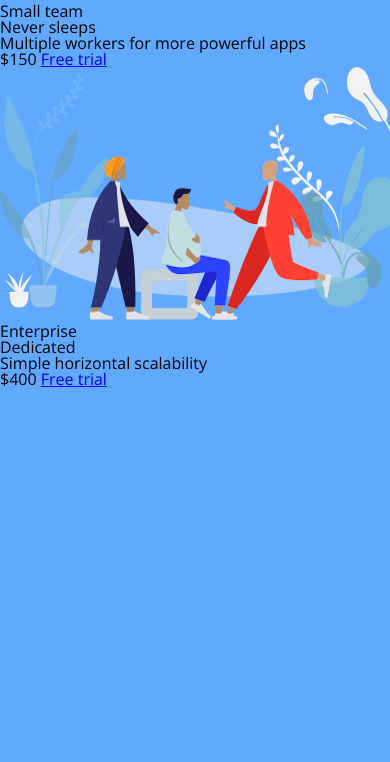
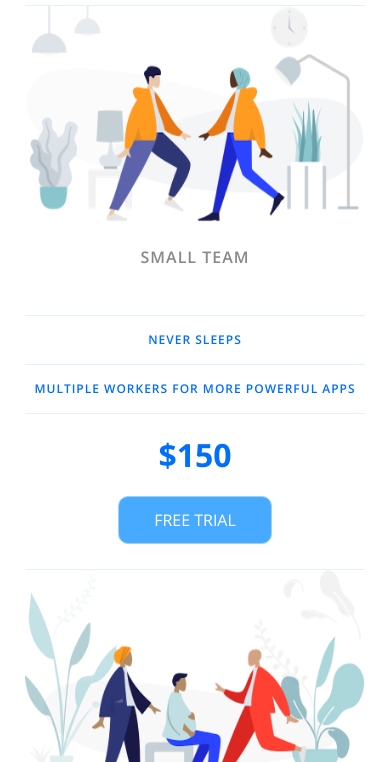
Before and after one commit to fessouma1/PricingPanel, a plain HTML site: page index.html in a window 390 px wide. Shown: the part 573-1335 px from the top of the page. Before the commit the page ends 963 px from the top, so only its background shows below. Drawn offline with nearby package versions, Linux system fonts and the light colour scheme.

Commit message:
complete
mange to make the panel responsive with changes at 900px

```diff
--- a/app.css
+++ b/app.css
@@ -48,4 +48,91 @@ html{
 }
 body {
     background-color: #60a9ff ;
+    display: flex;
+    justify-content: center;
+    align-items: center;
+    min-height: 100vh;
 }
+
+.panel{
+    background-color: white;
+    border-radius: 10px;
+    padding: 15px 25px;
+    width: 100%;
+    max-width: 960px;
+    display: flex;
+    flex-direction: column;
+    text-align: center;
+    text-transform: uppercase;
+}
+.pricing-plan{
+    border-bottom: 1px solid #e1f1ff;
+}
+.pricing-plan:last-child{
+    border-bottom: none;
+}
+.pricing-img {
+    margin-bottom: 25px ;
+    width: 100%;
+}
+.pricing-header{
+    color: #888;
+    font-weight: 600;
+    letter-spacing: 1px;
+}
+.pricing-features {
+    margin: 50px 0 25px;
+    color: #016ff9;
+}
+.pricing-features-item {
+    font-weight: 600;
+    letter-spacing: 1px;
+    font-size:  12px;
+    line-height: 1.5;
+    padding:15px 0;
+    border-top: 1px solid #e1f1ff;
+}
+.pricing-features-item:last-child{
+    border-bottom: 1px solid #e1f1ff;
+}
+.pricing-price{
+    color: #016ff9;
+    display: block;
+    font-size: 32px;
+    font-weight: 700;
+}
+.pricing-button{
+    border: 1px solid #9dd1ff;
+    border-radius: 10px;
+    color: #348efe;
+    display: inline-block;
+    padding: 15px 35px;
+    text-decoration: none;
+    margin: 25px 0 ;
+    transition: background-color 200ms ease-in-out;
+}
+.pricing-button:hover, .pricing-button:focus{
+    background-color: #e1f1ff;
+
+}
+.pricing-button.is-featured{
+    background-color: #48aaff;
+    color:white
+}
+.pricing-button.is-featured:hover, .pricing-button.is-featured:focus{
+    background-color: #269aff;
+    color: white;
+}
+@media(min-width:900px){
+    .panel{
+        flex-direction: row;
+    }
+    .pricing-plan{
+        border-bottom: none;
+        border-right: 1px solid #e1f1ff;
+        padding: 25px 50px;
+    }
+    .pricing-plan:last-child{
+        border-right: none;
+    }
+}
--- a/index.html
+++ b/index.html
@@ -10,7 +10,7 @@
 </head>
 
 <body>
-    <div class="panelpricing-table">
+    <div class="panel pricing-table">
 
         <div class="pricing-plan">
             <img src="icons/icon1.png" alt="" class="pricing-img">
```
